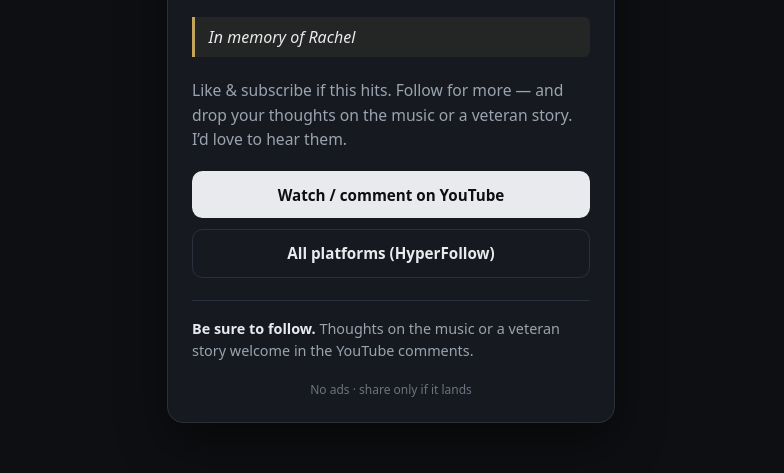
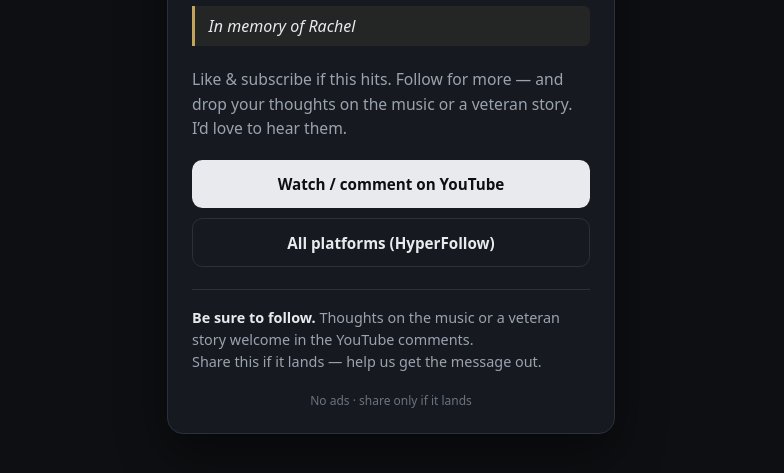
Before and after one commit to jthomas8265-cloud/tracers-in-my-mind, a plain HTML site: page index.html in a window 1280 px wide. Shown: the part 249-722 px from the top of the page, without its empty margins (249-1033 px from the left). Drawn offline with Linux system fonts and the light colour scheme.

Commit message:
Add the share line to the thoughts page CTA.

```diff
--- a/index.html
+++ b/index.html
@@ -124,7 +124,8 @@
     </div>
     <div class="cta">
       <strong>Be sure to follow.</strong>
-      Thoughts on the music or a veteran story welcome in the YouTube comments.
+      Thoughts on the music or a veteran story welcome in the YouTube comments.<br>
+      Share this if it lands — help us get the message out.
     </div>
     <footer>No ads · share only if it lands</footer>
   </main>
```
